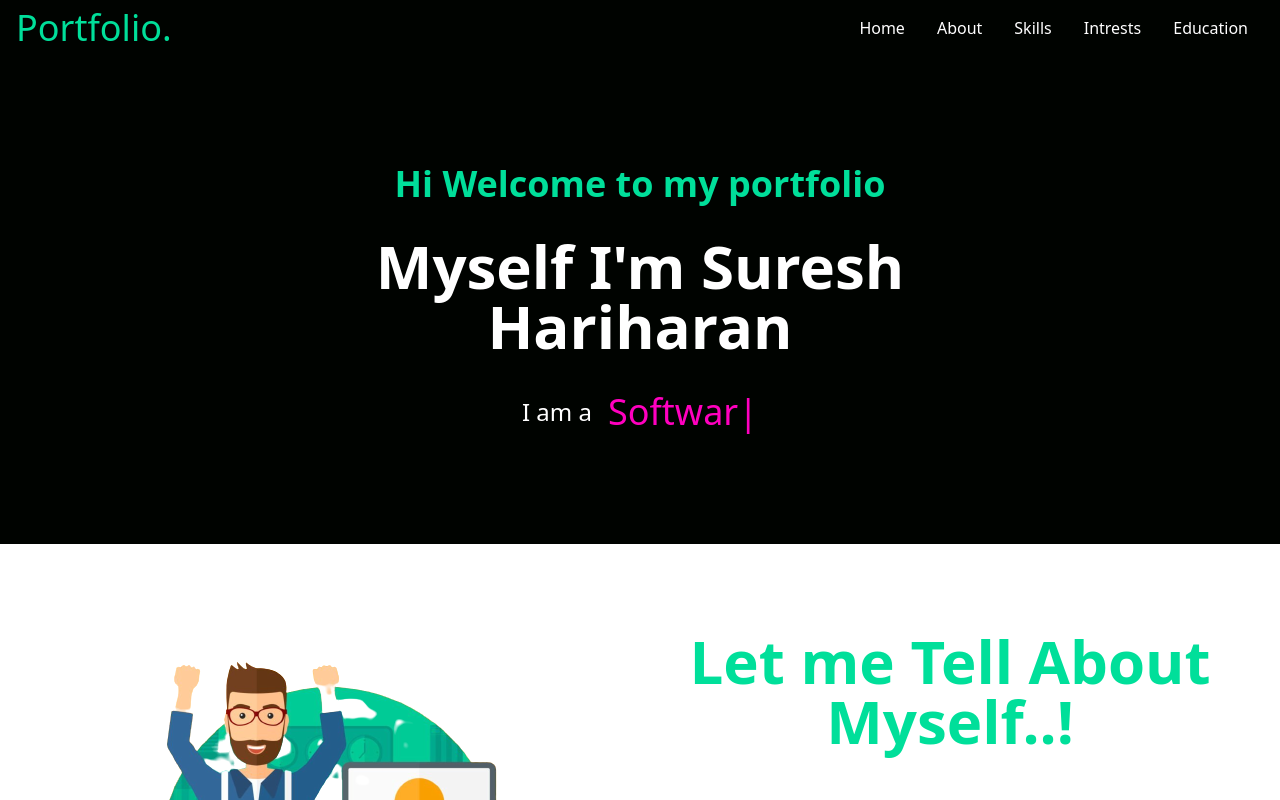
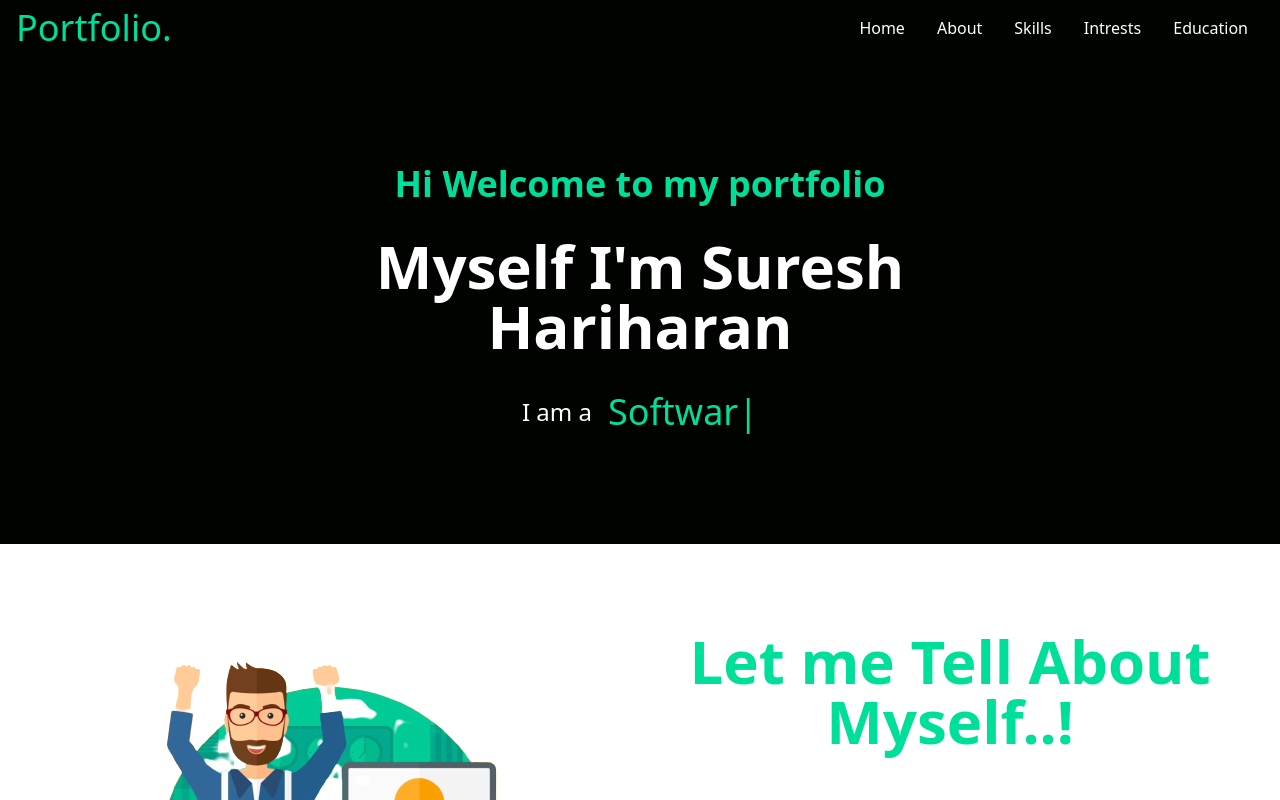
Before and after one commit to suresh-02/Portfolio, a React (Create React App) app: page / in a window 1280 px wide. Shown: the top 800 px of the page. Built offline with nearby package versions, Linux system fonts and the light colour scheme.

Commit message:
Update intro.jsx

```diff
--- a/src/Components/Content/intro.jsx
+++ b/src/Components/Content/intro.jsx
@@ -14,7 +14,7 @@ const Intro = () => {
           <p className="md:  text-4xl sm:text-2xl  text-[25px] py-4">I am a </p>
 
           <Typed
-            className="md:text-4xl z-[-10] sm:text-2xl pl-2 md:pl-4  text-[25px]  text-[#FF00BF]"
+            className="md:text-4xl z-[-10] sm:text-2xl pl-2 md:pl-4  text-[25px]  text-[#00df9a]"
             strings={["FrontEnd Devloper", "Graduand", "Software Engineer"]}
             typeSpeed={60}
             backSpeed={60}
```
